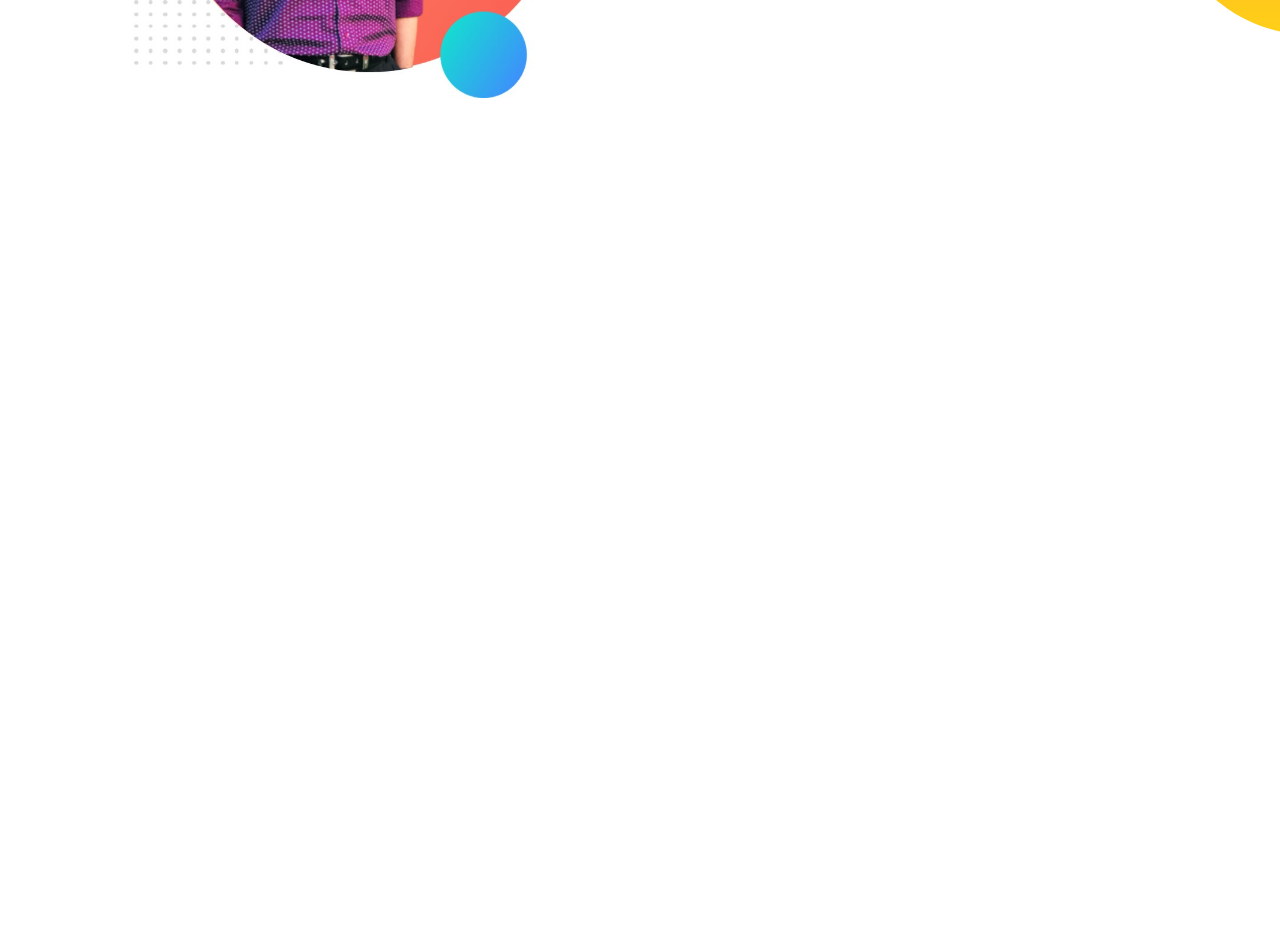
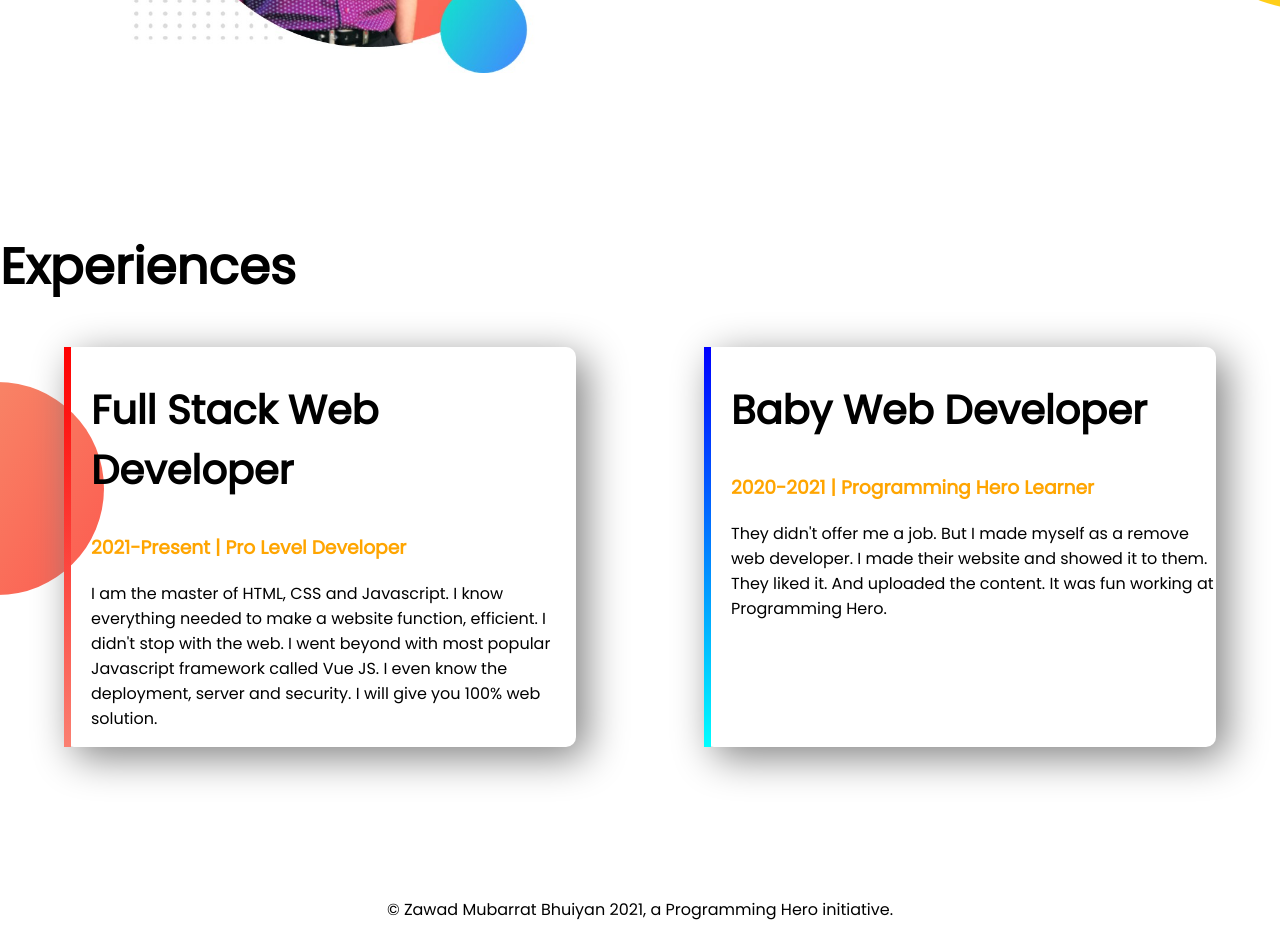
Before and after one commit to Zawad-Mubarrat-Bhuiyan/developer-portfolio, a plain HTML site: page index.html in a window 1280 px wide. Shown: the part 1022-1960 px from the top of the page. Before the commit the page ends 1277 px from the top, so only its background shows below. Drawn offline with Linux system fonts and the light colour scheme.

Commit message:
footer and experience added

```diff
--- a/index.html
+++ b/index.html
@@ -13,13 +13,12 @@
 </head>
 
 <body>
-    <section class="top-banner">
+    <section class="top-banner flexible-container">
         <div class="half-width">
             <h1>Welcome to </h1>
             <h1> <span class="orange-color">Zawad Mubarrat Bhuiyan </span> World!</h1>
-            <h3>Building Climber and Train Stopper</h3>
-            <p>You might saw me jumping, climbing buildings, and stopping trains. But nobody pays me a dime for that
-                work.
+            <h3>Lazy Person & Sleepyhead</h3>
+            <p>Inspite of being a CS student, I hate competitive programming.
                 That's why I am learning and mastering web development. I will not stop until I become the Web
                 Development
                 Hero.</p>
@@ -30,7 +29,7 @@
         </div>
     </section>
 
-    <section class="dream-big">
+    <section class="dream-big flexible-container">
         <div class="half-width">
             <img src="images/zmb.jpg" alt="">
         </div>
@@ -38,9 +37,28 @@
             <h1>Dream Big</h1>
             <h3>Become a Web Developer</h3>
             <p>I already learned the basic HTML and CSS. I can build any simple website. I can even teach my grandma how to make simple website. My goal is to build 3 websites and learn advanced topics.</p>
-            <a class="link-button" target="_blank" href="">Download Resume</a>
+            <a class="link-button" target="_blank" href="https://github.com/Zawad-Mubarrat-Bhuiyan/developer-portfolio">Download Resume</a>
         </div>
     </section>
+
+    <section class="experience-area">
+        <h1>Experiences</h1>
+        <div class="flexible-container">
+            <div id="full-stack-experience" class="experience-item">
+                <h2>Full Stack Web Developer</h2>
+                <h3 class="orange-color">2021-Present | Pro Level Developer</h3>
+                <p>I am the master of HTML, CSS and Javascript. I know everything needed to make a website function, efficient. I didn't stop with the web. I went beyond with most popular Javascript framework called Vue JS. I even know the deployment, server and security. I will give you 100% web solution.</p>
+            </div>
+            <div id="web-dev-experience" class="experience-item">
+                <h2>Baby Web Developer</h2>
+                <h3 class="orange-color">2020-2021 | Programming Hero Learner</h3>
+                <p>They didn't offer me a job. But I made myself as a remove web developer. I made their website and showed it to them. They liked it. And uploaded the content. It was fun working at Programming Hero.</p>
+            </div>
+        </div>
+    </section>
+    <footer>
+        <p>© Zawad Mubarrat Bhuiyan 2021, a Programming Hero initiative.</p>
+    </footer>
 </body>
 
 </html>
--- a/style.css
+++ b/style.css
@@ -5,10 +5,16 @@ body{
 h1{
     font-size: 50px;
 }
+h2{
+    font-size: 40px;
+}
 .orange-color{
     color: orange;
 }
 section{
+
+}
+.flexible-container{
     display: flex;
     margin-bottom: 150px
 }
@@ -36,3 +42,29 @@ section{
     background-repeat: no-repeat;
     background-position: right;
 }
+.experience-item{
+    width: 40%;
+    margin-left: 5%;
+    margin-right: 5%;
+    padding-left: 20px;
+    box-shadow: 10px 10px 40px gray;
+    border-radius: 10px;
+}
+.experience-area{
+    background-image: url(images/exp-bg.png);
+    background-repeat: no-repeat;
+    background-position: left;
+}
+#web-dev-experience{
+    border-left: 7px solid;
+    border-image: linear-gradient(blue , cyan);
+    border-image-slice: 1;
+}
+#full-stack-experience{
+    border-left: 7px solid;
+    border-image: linear-gradient(red, salmon);
+    border-image-slice: 1;
+}
+footer p{
+    text-align: center;
+}
```
